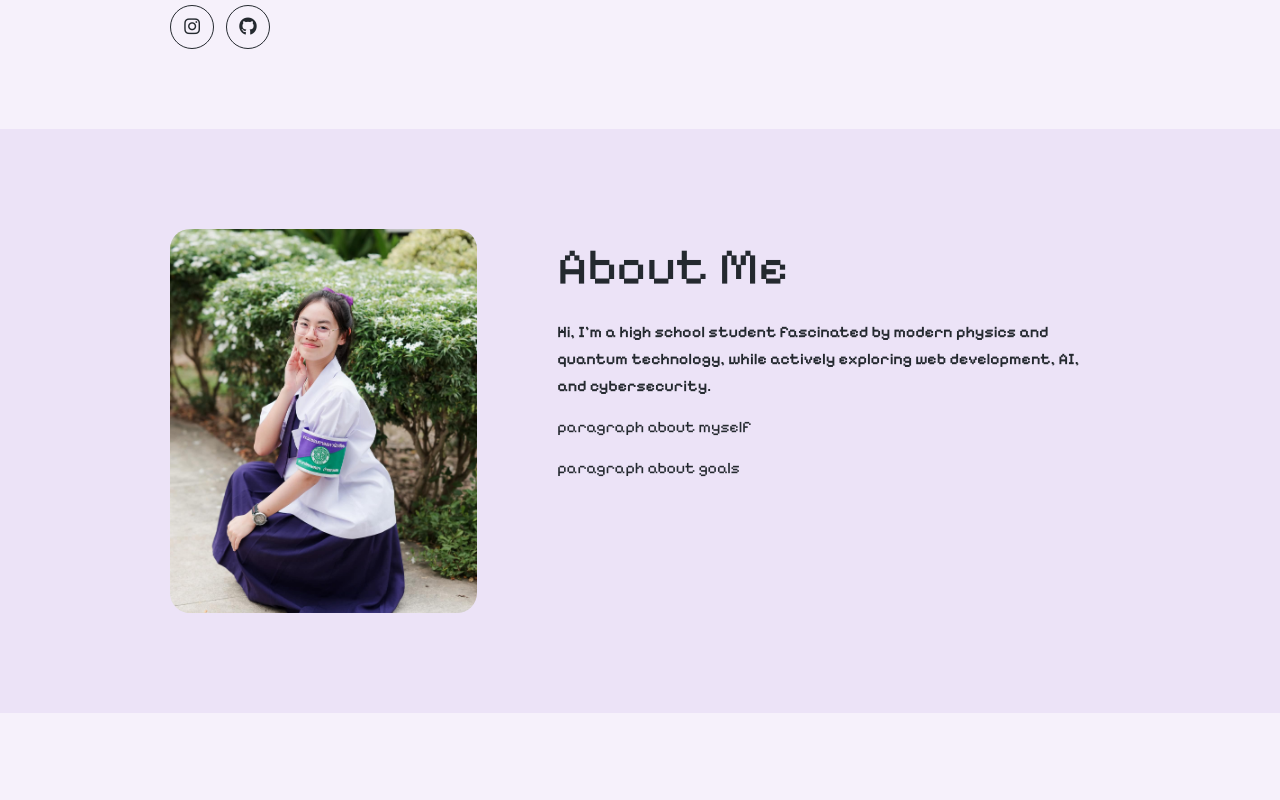
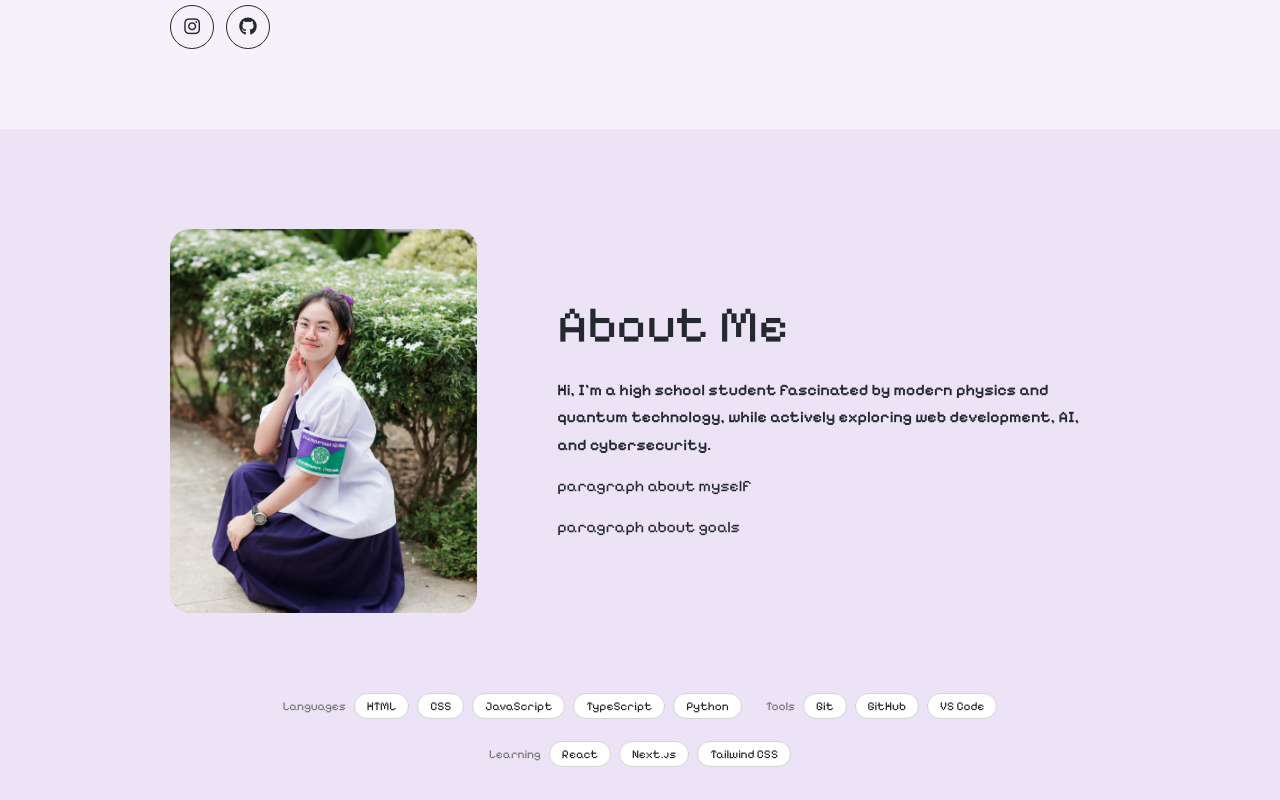
Before and after one commit to zenoframeria/zenoframeria_portfolio, a Next.js app: page / in a window 1280 px wide. Shown: the part 840-1640 px from the top of the page. Built offline with nearby package versions, Linux system fonts and the light colour scheme.

Commit message:
Add: SkillTags component and update About section layout

```diff
--- a/app/globals.css
+++ b/app/globals.css
@@ -196,8 +196,18 @@ body {
   align-items: flex-start;
   justify-content: center;
   gap: 80px;
-  padding: 100px 170px;
+  padding: 100px 170px 76px;
   background: var(--navbar-bg);
+  flex-direction: column;
+  align-items: center;
+  gap: 0;
+}
+
+.about-main {
+  display: flex;
+  align-items: center;
+  justify-content: center;
+  gap: 80px;
 }
 
 .about-photo img {
@@ -303,6 +313,7 @@ li { margin-bottom: 10px; }
 
   .hero,
   .about,
+  .about-main,
   .project-grid {
     flex-direction: column;            /* เรียงบนลงล่างแทนซ้ายขวา */
     gap: 32px;
--- a/app/page.tsx
+++ b/app/page.tsx
@@ -1,6 +1,7 @@
 import Navbar from "@/components/Navbar";
 import FeaturedProject from "@/components/FeaturedProject";
 import Experience from "@/components/Experience";
+import SkillTags from "@/components/SkillTags";
 
 export default function Home() {
   return (
@@ -34,6 +35,7 @@ export default function Home() {
         </section>
 
         <section className="about" id="about">
+          <div className="about-main">
             <div className="about-photo">
               <img src="/frame-img-1.jpg" alt="Frame"/>
             </div>
@@ -43,6 +45,8 @@ export default function Home() {
               <p>paragraph about myself</p>
               <p>paragraph about goals</p>
             </div>
+          </div>
+          <SkillTags />
         </section>
 
         <section className="section" id="projects">
--- /dev/null
+++ b/components/SkillTags.tsx
@@ -0,0 +1,32 @@
+type SkillGroup = { title: string; skills: string[] };
+
+type Props = {
+  groups?: SkillGroup[];
+};
+
+// ทักษะแบบป้าย เรียงแนวนอนแถวเดียว (ตัดบรรทัดเองเมื่อจอแคบ)
+export default function SkillTags({
+  groups = [
+    { title: "Languages", skills: ["HTML", "CSS", "JavaScript", "TypeScript", "Python"] },
+    { title: "Tools", skills: ["Git", "GitHub", "VS Code"] },
+    { title: "Learning", skills: ["React", "Next.js", "Tailwind CSS"] },
+  ],
+}: Props) {
+  return (
+    <div className="mt-20 flex flex-wrap items-center justify-center gap-x-6 gap-y-3">
+      {groups.map((group) => (
+        <ul key={group.title} className="flex flex-wrap items-center gap-2">
+          <li className="text-xs text-neutral-500">{group.title}</li>
+          {group.skills.map((skill) => (
+            <li
+              key={skill}
+              className="rounded-full border border-neutral-300 bg-white px-3 py-1 text-xs text-neutral-800"
+            >
+              {skill}
+            </li>
+          ))}
+        </ul>
+      ))}
+    </div>
+  );
+}
```
Lines whose indentation alone changed are shown as unchanged.
